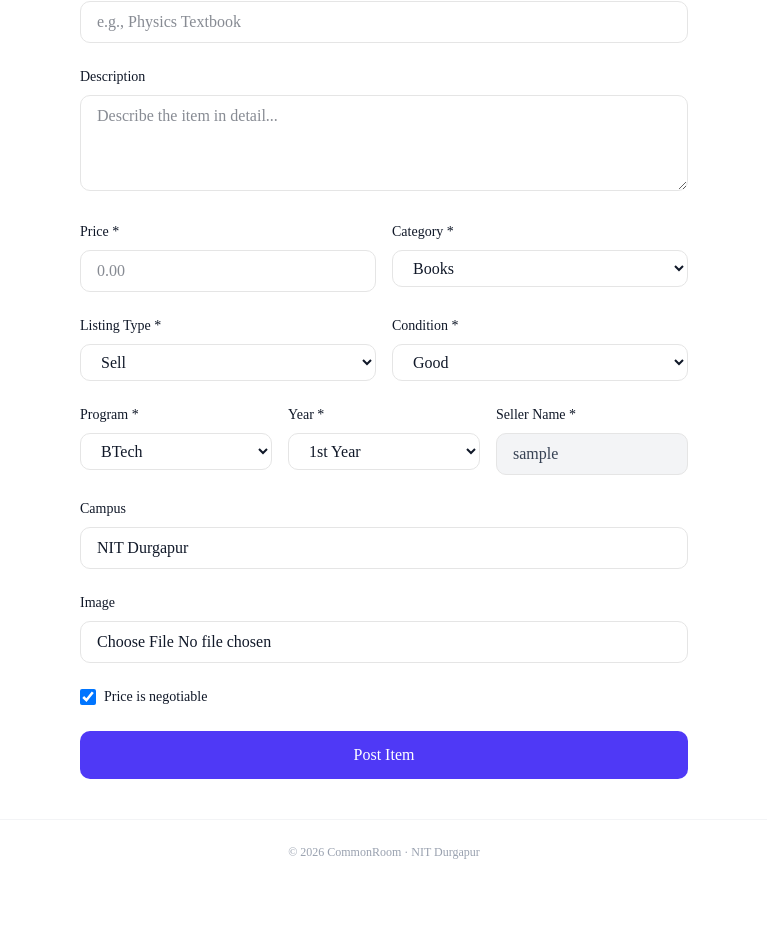
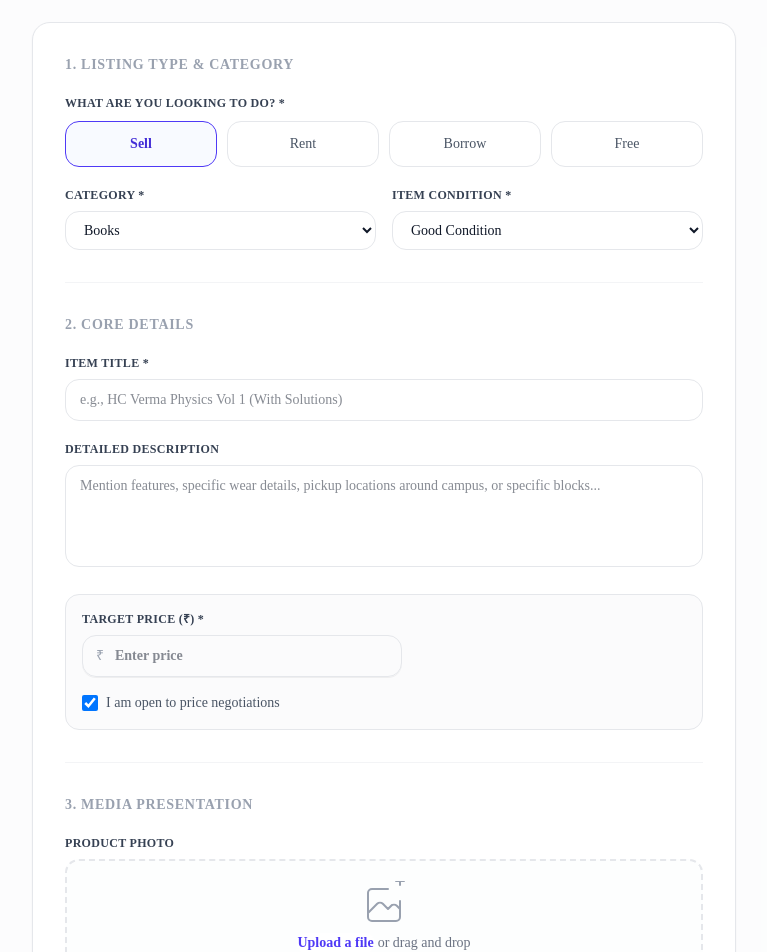
Before and after one commit to shivanginigupta573-dev/commonroom, a Next.js app: page /create in a window 1280 px wide. Shown: the part 208-1160 px from the top of the page, without its empty margins (256-1023 px from the left). Before the commit the page ends 1092 px from the top, so only its background shows below. Built offline with nearby package versions, Linux system fonts and the light colour scheme; no server answers; sample sign-in values are in the browser's storage.

Commit message:
Feat:Favourites

```diff
--- a/src/app/create/page.tsx
+++ b/src/app/create/page.tsx
@@ -11,7 +11,22 @@ export default function CreateListing() {
   const [error, setError] = useState('');
   const [success, setSuccess] = useState(false);
   const [image, setImage] = useState<File | null>(null);
+  const [imagePreview, setImagePreview] = useState<string | null>(null);
   const [isAuthenticated, setIsAuthenticated] = useState(false);
+
+  const [formData, setFormData] = useState({
+    title: '',
+    description: '',
+    price: '',
+    category: 'Books',
+    listing_type: 'sell',
+    condition: 'good',
+    program: 'BTech',
+    year: '1st Year',
+    seller: '',
+    campus: 'NIT Durgapur',
+    is_negotiable: true,
+  });
 
   useEffect(() => {
     const token = localStorage.getItem('access_token');
@@ -19,7 +34,6 @@ export default function CreateListing() {
       router.push('/auth/login');
     } else {
       setIsAuthenticated(true);
-      // Auto-populate seller name from user data stored during login
       const userData = localStorage.getItem('user');
       if (userData) {
         try {
@@ -37,20 +51,6 @@ export default function CreateListing() {
     }
   }, [router]);
 
-  const [formData, setFormData] = useState({
-    title: '',
-    description: '',
-    price: '',
-    category: 'Books',
-    listing_type: 'sell',
-    condition: 'good',
-    program: 'BTech',
-   year: '1st Year',
-    seller: '',
-    campus: 'NIT Durgapur',
-    is_negotiable: true,
-  });
-
   const handleInputChange = (
     e: React.ChangeEvent<HTMLInputElement | HTMLTextAreaElement | HTMLSelectElement>
   ) => {
@@ -66,8 +66,10 @@ export default function CreateListing() {
   };
 
   const handleImageChange = (e: React.ChangeEvent<HTMLInputElement>) => {
-    if (e.target.files) {
-      setImage(e.target.files[0]);
+    if (e.target.files && e.target.files[0]) {
+      const file = e.target.files[0];
+      setImage(file);
+      setImagePreview(URL.createObjectURL(file));
     }
   };
 
@@ -94,7 +96,7 @@ export default function CreateListing() {
         data.append('image', image);
       }
 
-      const response = await api.post('/listings/', data);
+      await api.post('/listings/', data);
 
       setSuccess(true);
       setTimeout(() => {
@@ -104,79 +106,76 @@ export default function CreateListing() {
       console.error(err);
       setError(err.response?.data?.message || 'Failed to create listing. Please try again.');
     } finally {
-      setLoading(false);
+      loading && setLoading(false);
     }
   };
 
-  if (!isAuthenticated) {
-    return null;
-  }
+  if (!isAuthenticated) return null;
 
   return (
-    <main>
+    <main className="bg-gray-50/50 min-h-screen pb-16">
       <Navbar />
-      <section className="max-w-2xl mx-auto px-8 py-10">
-        <h1 className="text-3xl font-bold mb-8">Post a New Item</h1>
+
+      <section className="max-w-3xl mx-auto px-4 sm:px-6 lg:px-8 pt-10">
+        {/* Header Block */}
+        <div className="border-b border-gray-200 pb-5 mb-8">
+          <h1 className="text-2xl font-bold tracking-tight text-gray-900 sm:text-3xl">Post a New Item</h1>
+          <p className="mt-2 text-sm text-gray-500">List an item out to the NIT Durgapur campus community.</p>
+        </div>
 
         {error && (
-          <div className="mb-6 p-4 bg-red-50 text-red-700 rounded-lg border border-red-200">
+          <div className="mb-6 p-4 bg-red-50 text-red-700 rounded-xl border border-red-100 text-sm font-medium">
             {error}
           </div>
         )}
 
         {success && (
-          <div className="mb-6 p-4 bg-green-50 text-green-700 rounded-lg border border-green-200">
+          <div className="mb-6 p-4 bg-emerald-50 text-emerald-700 rounded-xl border border-emerald-100 text-sm font-medium animate-pulse">
             Listing created successfully! Redirecting...
           </div>
         )}
 
-        <form onSubmit={handleSubmit} className="space-y-6">
+        <form onSubmit={handleSubmit} className="space-y-8 bg-white border border-gray-200 p-6 sm:p-8 rounded-2xl shadow-xs">
+
+          {/* SECTION 1: Product Strategy Segment */}
+          <div className="space-y-5">
+            <h3 className="text-sm font-bold uppercase tracking-wider text-gray-400">1. Listing Type &amp; Category</h3>
+
+            {/* Custom Interactive Segment Radio Pill instead of generic inputs */}
             <div>
-            <label className="block text-sm font-medium mb-2">Title *</label>
+              <label className="block text-xs font-bold text-gray-700 uppercase tracking-wide mb-2.5">What are you looking to do? *</label>
+              <div className="grid grid-cols-2 sm:grid-cols-4 gap-2.5">
+                {['sell', 'rent', 'borrow', 'free'].map((type) => (
+                  <label
+                    key={type}
+                    className={`border rounded-xl p-3 text-center cursor-pointer font-medium text-sm transition capitalize block ${
+                      formData.listing_type === type
+                        ? 'border-indigo-600 bg-indigo-50/40 text-indigo-700 font-semibold'
+                        : 'border-gray-200 text-gray-600 hover:bg-gray-50'
+                    }`}
+                  >
                     <input
-              type="text"
-              name="title"
-              value={formData.title}
+                      type="radio"
+                      name="listing_type"
+                      value={type}
+                      checked={formData.listing_type === type}
                       onChange={handleInputChange}
-              required
-              className="w-full px-4 py-2 border rounded-lg focus:outline-none focus:ring-2 focus:ring-indigo-600"
-              placeholder="e.g., Physics Textbook"
+                      className="sr-only"
                     />
+                    {type}
+                  </label>
+                ))}
+              </div>
             </div>
 
+            <div className="grid grid-cols-1 sm:grid-cols-2 gap-4">
               <div>
-            <label className="block text-sm font-medium mb-2">Description</label>
-            <textarea
-              name="description"
-              value={formData.description}
-              onChange={handleInputChange}
-              className="w-full px-4 py-2 border rounded-lg focus:outline-none focus:ring-2 focus:ring-indigo-600 h-24"
-              placeholder="Describe the item in detail..."
-            />
-          </div>
-
-          <div className="grid grid-cols-2 gap-4">
-            <div>
-              <label className="block text-sm font-medium mb-2">Price *</label>
-              <input
-                type="number"
-                name="price"
-                value={formData.price}
-                onChange={handleInputChange}
-                required
-                step="0.01"
-                className="w-full px-4 py-2 border rounded-lg focus:outline-none focus:ring-2 focus:ring-indigo-600"
-                placeholder="0.00"
-              />
-            </div>
-
-            <div>
-              <label className="block text-sm font-medium mb-2">Category *</label>
+                <label className="block text-xs font-bold text-gray-700 uppercase tracking-wide mb-2">Category *</label>
                 <select
                   name="category"
                   value={formData.category}
                   onChange={handleInputChange}
-                className="w-full px-4 py-2 border rounded-lg focus:outline-none focus:ring-2 focus:ring-indigo-600"
+                  className="w-full px-3.5 py-2.5 border border-gray-200 rounded-xl text-sm focus:outline-none focus:ring-2 focus:ring-indigo-600/20 focus:border-indigo-600 bg-white"
                 >
                   <option value="Books">Books</option>
                   <option value="Hostel Essentials">Hostel Essentials</option>
@@ -184,62 +183,168 @@ export default function CreateListing() {
                   <option value="Study Material">Study Material</option>
                 </select>
               </div>
+
+              <div>
+                <label className="block text-xs font-bold text-gray-700 uppercase tracking-wide mb-2">Item Condition *</label>
+                <select
+                  name="condition"
+                  value={formData.condition}
+                  onChange={handleInputChange}
+                  className="w-full px-3.5 py-2.5 border border-gray-200 rounded-xl text-sm focus:outline-none focus:ring-2 focus:ring-indigo-600/20 focus:border-indigo-600 bg-white"
+                >
+                  <option value="new">Brand New</option>
+                  <option value="like_new">Like New / Mint</option>
+                  <option value="good">Good Condition</option>
+                  <option value="fair">Fair / Used</option>
+                </select>
+              </div>
+            </div>
           </div>
 
-          <div className="grid grid-cols-2 gap-4">
+          <hr className="border-gray-100" />
+
+          {/* SECTION 2: Core Data Content Form Elements */}
+          <div className="space-y-5">
+            <h3 className="text-sm font-bold uppercase tracking-wider text-gray-400">2. Core Details</h3>
+
             <div>
-              <label className="block text-sm font-medium mb-2">Listing Type *</label>
+              <label className="block text-xs font-bold text-gray-700 uppercase tracking-wide mb-2">Item Title *</label>
+              <input
+                type="text"
+                name="title"
+                value={formData.title}
+                onChange={handleInputChange}
+                required
+                maxLength={80}
+                className="w-full px-3.5 py-2.5 border border-gray-200 rounded-xl text-sm focus:outline-none focus:ring-2 focus:ring-indigo-600/20 focus:border-indigo-600"
+                placeholder="e.g., HC Verma Physics Vol 1 (With Solutions)"
+              />
+            </div>
+
+            <div>
+              <label className="block text-xs font-bold text-gray-700 uppercase tracking-wide mb-2">Detailed Description</label>
+              <textarea
+                name="description"
+                value={formData.description}
+                onChange={handleInputChange}
+                rows={4}
+                className="w-full px-3.5 py-2.5 border border-gray-200 rounded-xl text-sm focus:outline-none focus:ring-2 focus:ring-indigo-600/20 focus:border-indigo-600 resize-none"
+                placeholder="Mention features, specific wear details, pickup locations around campus, or specific blocks..."
+              />
+            </div>
+
+            {/* Price block styling adjustments */}
+            <div className="p-4 bg-gray-50/70 border border-gray-200 rounded-xl space-y-4">
+              <div className="max-w-xs">
+                <label className="block text-xs font-bold text-gray-700 uppercase tracking-wide mb-2">Target Price (₹) *</label>
+                <div className="relative rounded-xl shadow-2xs">
+                  <div className="absolute inset-y-0 left-0 pl-3.5 flex items-center pointer-events-none">
+                    <span className="text-gray-400 text-sm font-medium">₹</span>
+                  </div>
+                  <input
+                    type="number"
+                    name="price"
+                    value={formData.price}
+                    onChange={handleInputChange}
+                    required
+                    disabled={formData.listing_type === 'free'}
+                    step="1"
+                    className="w-full pl-8 pr-4 py-2.5 border border-gray-200 rounded-xl text-sm focus:outline-none focus:ring-2 focus:ring-indigo-600/20 focus:border-indigo-600 disabled:bg-gray-100 disabled:text-gray-400 font-semibold"
+                    placeholder={formData.listing_type === 'free' ? "0" : "Enter price"}
+                  />
+                </div>
+              </div>
+
+              {formData.listing_type !== 'free' && (
+                <div className="flex items-center">
+                  <input
+                    type="checkbox"
+                    id="is_negotiable"
+                    name="is_negotiable"
+                    checked={formData.is_negotiable}
+                    onChange={handleInputChange}
+                    className="h-4 w-4 text-indigo-600 border-gray-300 rounded focus:ring-indigo-500"
+                  />
+                  <label htmlFor="is_negotiable" className="ml-2 text-sm text-gray-600 select-none font-medium">
+                    I am open to price negotiations
+                  </label>
+                </div>
+              )}
+            </div>
+          </div>
+
+          <hr className="border-gray-100" />
+
+          {/* SECTION 3: Customized Professional Media Uploader */}
+          <div className="space-y-5">
+            <h3 className="text-sm font-bold uppercase tracking-wider text-gray-400">3. Media Presentation</h3>
+            <div>
+              <label className="block text-xs font-bold text-gray-700 uppercase tracking-wide mb-2">Product Photo</label>
+              <div className="mt-1 flex justify-center px-6 pt-5 pb-6 border-2 border-gray-200 border-dashed rounded-xl hover:border-gray-300 transition relative bg-gray-50/30">
+                <div className="space-y-1 text-center">
+                  {imagePreview ? (
+                    <div className="relative mx-auto max-h-48 overflow-hidden rounded-lg mb-2">
+                      <img src={imagePreview} alt="Upload Preview" className="object-contain h-44 w-auto rounded-md" />
+                      <button
+                        type="button"
+                        onClick={() => { setImage(null); setImagePreview(null); }}
+                        className="absolute top-1 right-1 bg-gray-900/80 text-white rounded-full p-1 hover:bg-gray-900 transition"
+                      >
+                        <svg className="w-4 h-4" fill="none" stroke="currentColor" viewBox="0 0 24 24">
+                          <path strokeLinecap="round" strokeLinejoin="round" strokeWidth="2" d="M6 18L18 6M6 6l12 12" />
+                        </svg>
+                      </button>
+                    </div>
+                  ) : (
+                    <>
+                      <svg className="mx-auto h-12 w-12 text-gray-400" stroke="currentColor" fill="none" viewBox="0 0 48 48">
+                        <path d="M28 8H12a4 4 0 00-4 4v20m32-12v8m0 0v8a4 4 0 01-4 4H12a4 4 0 01-4-4v-4m32-4l-3.172-3.172a4 4 0 00-5.656 0L28 28M8 32l9.172-9.172a4 4 0 015.656 0L28 28m0 0l4-4m4-24h8m-4-4v8" strokeWidth="2" strokeLinecap="round" strokeLinejoin="round" />
+                      </svg>
+                      <div className="flex text-sm text-gray-600 justify-center">
+                        <span className="relative cursor-pointer bg-white rounded-md font-semibold text-indigo-600 hover:text-indigo-500 focus-within:outline-none">
+                          Upload a file
+                        </span>
+                        <p className="pl-1 text-gray-500">or drag and drop</p>
+                      </div>
+                      <p className="text-xs text-gray-400">PNG, JPG, WEBP up to 5MB</p>
+                    </>
+                  )}
+                  <input type="file" onChange={handleImageChange} accept="image/*" className="absolute inset-0 w-full h-full opacity-0 cursor-pointer" />
+                </div>
+              </div>
+            </div>
+          </div>
+
+          <hr className="border-gray-100" />
+
+          {/* SECTION 4: Context parameters */}
+          <div className="space-y-5">
+            <h3 className="text-sm font-bold uppercase tracking-wider text-gray-400">4. Context Metadata</h3>
+            <div className="grid grid-cols-1 sm:grid-cols-3 gap-4">
+              <div>
+                <label className="block text-xs font-bold text-gray-700 uppercase tracking-wide mb-2">Program Context *</label>
                 <select
-                name="listing_type"
-                value={formData.listing_type}
+                  name="program"
+                  value={formData.program}
                   onChange={handleInputChange}
-                className="w-full px-4 py-2 border rounded-lg focus:outline-none focus:ring-2 focus:ring-indigo-600"
+                  className="w-full px-3.5 py-2.5 border border-gray-200 rounded-xl text-sm focus:outline-none focus:ring-2 focus:ring-indigo-600/20 focus:border-indigo-600 bg-white"
                 >
-                <option value="sell">Sell</option>
-                <option value="rent">Rent</option>
-                <option value="borrow">Borrow</option>
-                <option value="free">Free</option>
+                  <option value="BTech">BTech</option>
+                  <option value="MTech">MTech</option>
+                  <option value="PhD">PhD</option>
+                  <option value="MSc">MSc</option>
+                  <option value="MCA">MCA</option>
                 </select>
               </div>
 
               <div>
-              <label className="block text-sm font-medium mb-2">Condition *</label>
-              <select
-                name="condition"
-                value={formData.condition}
-                onChange={handleInputChange}
-                className="w-full px-4 py-2 border rounded-lg focus:outline-none focus:ring-2 focus:ring-indigo-600"
-              >
-                <option value="new">New</option>
-                <option value="like_new">Like New</option>
-                <option value="good">Good</option>
-                <option value="fair">Fair</option>
-              </select>
-            </div>
-          </div>
-
-          <div className="grid grid-cols-3 gap-4">
-            <div>
-              <label className="block text-sm font-medium mb-2">Program *</label>
-              <select
-                name="program"
-                value={formData.program}
-                onChange={handleInputChange}
-                className="w-full px-4 py-2 border rounded-lg focus:outline-none focus:ring-2 focus:ring-indigo-600"
-              >
-                <option value="BTech">BTech</option>
-                <option value="MTech">MTech</option>
-                <option value="PhD">PhD</option>
-              </select>
-            </div>
-
-            <div>
-              <label className="block text-sm font-medium mb-2">Year *</label>
+                <label className="block text-xs font-bold text-gray-700 uppercase tracking-wide mb-2">Target Academic Year *</label>
                 <select
                   name="year"
                   value={formData.year}
                   onChange={handleInputChange}
-                className="w-full px-4 py-2 border rounded-lg focus:outline-none focus:ring-2 focus:ring-indigo-600">
+                  className="w-full px-3.5 py-2.5 border border-gray-200 rounded-xl text-sm focus:outline-none focus:ring-2 focus:ring-indigo-600/20 focus:border-indigo-600 bg-white"
+                >
                   <option value="1st Year">1st Year</option>
                   <option value="2nd Year">2nd Year</option>
                   <option value="3rd Year">3rd Year</option>
@@ -249,58 +354,40 @@ export default function CreateListing() {
               </div>
 
               <div>
-              <label className="block text-sm font-medium mb-2">Seller Name *</label>
+                <label className="block text-xs font-bold text-gray-400 uppercase tracking-wide mb-2">Seller Signoff</label>
                 <input
                   type="text"
                   name="seller"
                   value={formData.seller}
                   readOnly
-                className="w-full px-4 py-2 border rounded-lg bg-gray-100 text-gray-700 cursor-not-allowed"
-                placeholder="Auto-populated from account"
+                  className="w-full px-3.5 py-2.5 border border-gray-200 rounded-xl text-sm bg-gray-50 text-gray-500 font-medium cursor-not-allowed"
                 />
               </div>
             </div>
 
             <div>
-            <label className="block text-sm font-medium mb-2">Campus</label>
+              <label className="block text-xs font-bold text-gray-700 uppercase tracking-wide mb-2">Hub Campus Area</label>
               <input
                 type="text"
                 name="campus"
                 value={formData.campus}
                 onChange={handleInputChange}
-              className="w-full px-4 py-2 border rounded-lg focus:outline-none focus:ring-2 focus:ring-indigo-600"
+                className="w-full px-3.5 py-2.5 border border-gray-200 rounded-xl text-sm focus:outline-none focus:ring-2 focus:ring-indigo-600/20 focus:border-indigo-600"
                 placeholder="NIT Durgapur"
               />
             </div>
-
-          <div>
-            <label className="block text-sm font-medium mb-2">Image</label>
-            <input
-              type="file"
-              onChange={handleImageChange}
-              accept="image/*"
-              className="w-full px-4 py-2 border rounded-lg focus:outline-none focus:ring-2 focus:ring-indigo-600"
-            />
           </div>
 
-          <div className="flex items-center">
-            <input
-              type="checkbox"
-              name="is_negotiable"
-              checked={formData.is_negotiable}
-              onChange={handleInputChange}
-              className="h-4 w-4 text-indigo-600 rounded"
-            />
-            <label className="ml-2 text-sm">Price is negotiable</label>
-          </div>
-
+          {/* Form Action Submit Button */}
+          <div className="pt-4">
             <button
               type="submit"
               disabled={loading}
-            className="w-full bg-indigo-600 text-white px-6 py-3 rounded-lg font-medium hover:bg-indigo-700 disabled:opacity-50 disabled:cursor-not-allowed transition"
+              className="w-full bg-gray-950 text-white px-6 py-3.5 rounded-xl font-bold hover:bg-gray-800 active:scale-[0.99] disabled:opacity-40 disabled:cursor-not-allowed transition text-sm tracking-wide shadow-xs"
             >
-            {loading ? 'Creating...' : 'Post Item'}
+              {loading ? 'Publishing Entry...' : 'Post Listing'}
             </button>
+          </div>
         </form>
       </section>
     </main>
--- a/src/app/page.tsx
+++ b/src/app/page.tsx
@@ -139,6 +139,7 @@ export default function Home() {
                 program={item.program}
                 year={item.year}
                 image={getImageUrl(item.image)}
+                isFavorited={(item as any).is_favorited}
               />
             ))}
           </div>
--- a/src/components/Navbar.tsx
+++ b/src/components/Navbar.tsx
@@ -48,17 +48,20 @@ export default function Navbar() {
         {!loading && user ? (
           <>
             <Link
+              href="/favorites"
+              className="text-gray-700 hover:text-indigo-600 transition flex items-center gap-1 font-medium"
+            >
+              <svg xmlns="http://www.w3.org/2000/svg" fill="none" viewBox="0 0 24 24" strokeWidth={2} stroke="currentColor" className="w-4 h-4">
+                <path strokeLinecap="round" strokeLinejoin="round" d="M21 8.25c0-2.485-2.099-4.5-4.688-4.5-1.935 0-3.597 1.126-4.312 2.733-.715-1.607-2.377-2.733-4.313-2.733C5.1 3.75 3 5.765 3 8.25c0 7.22 9 12 9 12s9-4.78 9-12z" />
+              </svg>
+              Saved
+            </Link>
+            <Link
               href="/create"
               className="bg-indigo-600 text-white px-4 py-2 rounded-lg hover:bg-indigo-700 transition"
             >
               Post Item
-  </Link>
-  <Link
-    href="/favorites"
-    className="text-sm text-gray-700 hover:text-indigo-600 transition font-medium"
-  >
-    Saved
-  </Link>
+            </Link>
             <div className="flex items-center gap-3 pl-4 border-l">
               <span className="text-sm text-gray-700">{user.username}</span>
               <button
```
Also changed, not shown: src/app/favorites/page.tsx (+44 -57 lines), src/lib/api.ts (+39 -37 lines). Lines whose indentation alone changed are shown as unchanged.
